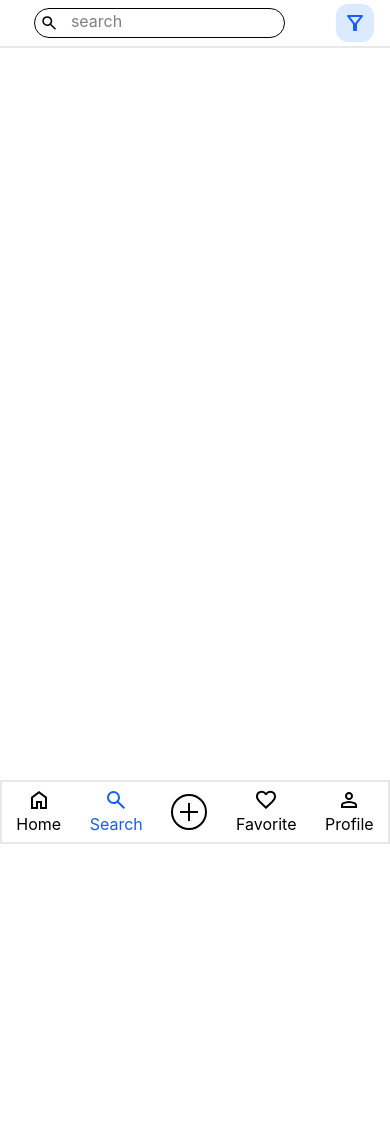
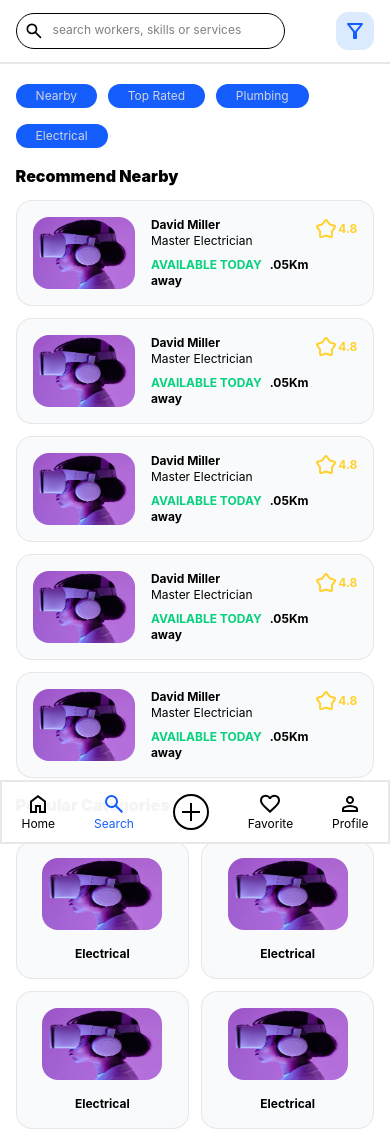
Before and after one commit to Silent-Algorithm/hirer, a website built with Vite: page Frontend/search.html in a window 390 px wide. Shown: the top 1132 px of the page. Before the commit the page ends 844 px from the top, so only its background shows below. Built offline with nearby package versions, Linux system fonts and the light colour scheme.

Commit message:
now if user press or clicks and hold the screen, the taskbar will dissapear, and appear back when the release the click/press. i have completed styling for the search page and made it responsive

```diff
--- a/Frontend/index.html
+++ b/Frontend/index.html
@@ -19,7 +19,7 @@
 
 <header class=" sticky top-0 z-50">
       <!--navBar-->
-  <nav id="navbar" class="dark:bg-[#101010] dark:text-[#cbcbcb] flex items-center justify-between m-0 border-b-2 dark:border-[#202226] border-[#e5e5e5db] px-[4%] py-[1%] sticky top-0 w-full  bg-white">
+  <nav id="navbar" class="dark:bg-[#101010] dark:text-[#cbcbcb] flex items-center justify-between m-0 border-b-2 dark:border-[#202226] border-[#e5e5e5db] px-[4%] py-3 sticky top-0 w-full  bg-white">
     <h1 class="text-2xl sm:text-3xl md:text-4xl lg:text-4xl font-extrabold text-blue-700 dark:text-blue-500">Hirer</h1>
 
 
@@ -30,14 +30,14 @@
 
       <!-- language -->
 
-    <select class="outline-0" name="language" id="language">
+    <select class="outline-0 dark:bg-[#101010]" name="language" id="language">
       <option value="en">English</option>
       <option value="fr">French</option>
     </select>
 
    <!--Theme-->
       <!-- routine icon: -->
-<svg class="fill-[#f6a84f] dark:fill-[#cbcbcb] h-6 sm:h-7 sm:w-7 md:h-8 md:w-8 lg:h-9 lg:w-9" id="toggleTheme" xmlns="http://www.w3.org/2000/svg" height="24px" viewBox="0 -960 960 960" width="24px"><path d="M337.5-463Q311-498 289-537q-5 14-6.5 28.5T281-480q0 83 58 141t141 58q14 0 28.5-2t28.5-6q-39-22-74-48.5T396-396q-32-32-58.5-67ZM567-364.5Q630-328 702-308q-40 51-98 79.5T481-200q-117 0-198.5-81.5T201-480q0-65 28.5-123t79.5-98q20 72 56.5 135T453-452q51 51 114 87.5ZM743-380q-20-5-39.5-11T665-405q8-18 11.5-36.5T680-480q0-83-58.5-141.5T480-680q-20 0-38.5 3.5T405-665q-8-19-13.5-38T381-742q24-9 49-13.5t51-4.5q117 0 198.5 81.5T761-480q0 26-4.5 51T743-380ZM440-840v-120h80v120h-80Zm0 840v-120h80V0h-80Zm323-706-57-57 85-84 57 56-85 85ZM169-113l-57-56 85-85 57 57-85 84Zm671-327v-80h120v80H840ZM0-440v-80h120v80H0Zm791 328-85-85 57-57 84 85-56 57ZM197-706l-84-85 56-57 85 85-57 57Zm199 310Z"/></svg>
+<svg class="fill-[#f6a84f] dark:fill-[#cbcbcb] h-6 sm:h-7 sm:w-7 md:h-8 md:w-8 lg:h-9 lg:w-9 cursor-pointer" id="toggleTheme" xmlns="http://www.w3.org/2000/svg" height="24px" viewBox="0 -960 960 960" width="24px"><path d="M337.5-463Q311-498 289-537q-5 14-6.5 28.5T281-480q0 83 58 141t141 58q14 0 28.5-2t28.5-6q-39-22-74-48.5T396-396q-32-32-58.5-67ZM567-364.5Q630-328 702-308q-40 51-98 79.5T481-200q-117 0-198.5-81.5T201-480q0-65 28.5-123t79.5-98q20 72 56.5 135T453-452q51 51 114 87.5ZM743-380q-20-5-39.5-11T665-405q8-18 11.5-36.5T680-480q0-83-58.5-141.5T480-680q-20 0-38.5 3.5T405-665q-8-19-13.5-38T381-742q24-9 49-13.5t51-4.5q117 0 198.5 81.5T761-480q0 26-4.5 51T743-380ZM440-840v-120h80v120h-80Zm0 840v-120h80V0h-80Zm323-706-57-57 85-84 57 56-85 85ZM169-113l-57-56 85-85 57 57-85 84Zm671-327v-80h120v80H840ZM0-440v-80h120v80H0Zm791 328-85-85 57-57 84 85-56 57ZM197-706l-84-85 56-57 85 85-57 57Zm199 310Z"/></svg>
     </div>
   </nav>
 </header>
@@ -46,10 +46,10 @@
 
   <main id="mainSection" class="-z-10 mt-5 text-sm ">
 
-    <section id="feetSection" class="grid grid-cols-1 md:grid-cols-2 lg:grid-cols-3 gap-4 md:mx-[2%]">
+    <section id="feetSection" class="grid grid-cols-1 md:grid-cols-2 lg:grid-cols-3 gap-4 min-[618px]:mx-[4%]">
        <!-- a feed -->
      <div id="feet">
-       <div class="dark:border-[#2e2d2d]  relative border py-4  border-[#e5e5e5db] md:rounded-xl">
+       <div class="dark:border-[#2e2d2d]  relative border py-4  border-[#e5e5e5db] min-[618px]:rounded-xl">
       <!-- name and proffession -->
       <div class="relative flex justify-between  pb-2 mx-[4%]">
          <div class="flex gap-3">
--- a/Frontend/script.js
+++ b/Frontend/script.js
@@ -1,15 +1,14 @@
-
-
+//Theme mode
 const toggleTheme = document.getElementById('toggleTheme');
 
 if (toggleTheme) {
-
+    //toggle dark and ligh theme
     toggleTheme.addEventListener('click', () => {
         document.documentElement.classList.toggle('dark')
         console.log(document.documentElement.classList.value)
         localStorage.setItem("theme",document.documentElement.classList.value)
     })
-
+//render post
     const feet = document.getElementById('feet')
     const feetSection = document.getElementById('feetSection')
 
@@ -21,32 +20,34 @@ if (toggleTheme) {
 
 }
 
-//toggle taskbar during scroll
+
+//toggle taskbar during scroll and screen holds
    let lastScrollY = scrollY;
 
 const footer = document.querySelector('footer')
 const footerSection = document.getElementById('footerSection')
 
-window.document.addEventListener('scroll', () => {
+let timer
+const startHold = () => {
+    timer = setTimeout(() => {
+        footer.style.display = 'none'
+    },400)
+}
 
-    if (scrollY - lastScrollY >150 || lastScrollY - scrollY >150) {
+const endHold = () => {
+    footer.style.display = 'flex'
+    clearTimeout(timer)
+}
+window.document.addEventListener('pointerdown',startHold);
+window.document.addEventListener('pointerup',endHold)
 
-       footer.style.display = 'none'
-    footerSection.display= 'none'
-        lastScrollY = scrollY;
-    }
+window.document.addEventListener('pointerleave', endHold)
 
-})
-
-window.document.addEventListener('scrollend', () => {
-    footer.style.display = 'flex'
-    footerSection.style.display = 'flex'
-})
 
 //use the same theme in the home page accross all pages
 localStorage.getItem("theme") === 'dark' ? document.documentElement.classList.add('dark') : document.documentElement.classList.remove('dark');
 
-//liten to taskbar icon clicks
+//liten to taskbar's icon clicks
 
 const searchIcon = document.getElementById('searchIcon')
 const homeIcon = document.getElementById('homeIcon')
@@ -73,9 +74,9 @@ createIcon.addEventListener('click', (event) => {
 //track clicked taskbar icon
 
 const page = document.querySelector('title')
-console.log(page.id)
 
 const styleTaskbarIcon = () => {
+
     const footerIcon = document.getElementById('footerIcon');
     const footerIconText = document.getElementById('footerIconText');
 
@@ -84,3 +85,23 @@ const styleTaskbarIcon = () => {
 }
 
 page.id === 'homeIconPage'?styleTaskbarIcon():page.id === 'searchIconPage'?styleTaskbarIcon():page.id === 'createIconPage'?styleTaskbarIcon(): ' '
+
+//render Search page category and recommendation cards
+
+const recommendationCard = document.getElementById('recommendationCard')
+const recommendationSection = document.getElementById('recommendationSection')
+const categoryCard = document.getElementById('categoryCard')
+const categorySection = document.getElementById('categorySection')
+
+if (recommendationCard || categoryCard) {
+    for (let i = 0; i < 4; i++){
+        let newRecommendationCard = document.createElement('div');
+        newRecommendationCard.innerHTML = recommendationCard.innerHTML;
+        recommendationSection.append(newRecommendationCard);
+
+         let newCategoryCard = document.createElement('div');
+        newCategoryCard.innerHTML = categoryCard.innerHTML;
+        categorySection.append(newCategoryCard);
+
+    }
+}
--- a/Frontend/search.html
+++ b/Frontend/search.html
@@ -7,17 +7,21 @@
     <script defer src="script.js"></script>
     <title id="searchIconPage">Hirer-Search</title>
 </head>
-<body class="overflow-x-hidden dark:bg-[#101010] dark:text-[#cbcbcb]">
+<body class="overflow-x-hidden dark:bg-[#101010] dark:text-[#cbcbcb] text-xs sm:text-base">
 
   <header class=" sticky top-0 z-50">
       <!--navBar-->
-  <nav id="navbar" class="dark:bg-[#101010] dark:text-[#cbcbcb] flex items-center justify-between m-0 border-b-2 dark:border-[#202226] border-[#e5e5e5db] px-[4%] py-[1%] sticky top-0 w-full  bg-white">
+  <nav id="navbar" class="dark:bg-[#101010] dark:text-[#cbcbcb] flex items-center justify-between m-0 border-b-2 dark:border-[#202226] border-[#e5e5e5db] px-[4%] py-3 sticky top-0 w-full  bg-white">
 
-    <div class="w-[75%] flex relative items-center pointer-fine:">
+    <div class="w-[75%] flex relative items-center cursor-pointer">
        <!-- search svg icon -->
-      <svg class=" -z-50 h-5 w-5 min-[400px]:w-7 min-[400px]:left-9 min-[400px]:h-7 relative left-6 max-w-full dark:fill-[#cbcbcb]" xmlns="http://www.w3.org/2000/svg" viewBox="0 -960 960 960"  fill="black"><path d="M784-120 532-372q-30 24-69 38t-83 14q-109 0-184.5-75.5T120-580q0-109 75.5-184.5T380-840q109 0 184.5 75.5T640-580q0 44-14 83t-38 69l252 252-56 56ZM380-400q75 0 127.5-52.5T560-580q0-75-52.5-127.5T380-760q-75 0-127.5 52.5T200-580q0 75 52.5 127.5T380-400Z"/></svg>
 
-      <input name="search" class=" z-50 border dark:border-white border-[black] rounded-3xl pl-9 min-[400px]:pl-19  w-full outline-0 pb-1 pr-4 min-[400px]:h-9 md:h-10 sm:rounded-3xl lg:h-11" type="search" placeholder="search">
+
+      <input name="search" class=" z-50 border dark:border-white border-[black] rounded-3xl pl-9 min-[400px]:pl-12  w-full outline-0 pb-1 pr-4 h-9 md:h-10 sm:rounded-3xl lg:h-11 " type="search" placeholder="search workers, skills or services ">
+
+      <div class=" absolute">
+           <svg class=" -z-50 h-5 w-5 min-[400px]:w-7 min-[400px]:left-3 min-[400px]:h-7  relative left-2 max-w-full dark:fill-[#cbcbcb] cursor-pointer" xmlns="http://www.w3.org/2000/svg" viewBox="0 -960 960 960"  fill="black"><path d="M784-120 532-372q-30 24-69 38t-83 14q-109 0-184.5-75.5T120-580q0-109 75.5-184.5T380-840q109 0 184.5 75.5T640-580q0 44-14 83t-38 69l252 252-56 56ZM380-400q75 0 127.5-52.5T560-580q0-75-52.5-127.5T380-760q-75 0-127.5 52.5T200-580q0 75 52.5 127.5T380-400Z"/></svg>
+      </div>
 
     </div>
 
@@ -30,8 +34,59 @@
 
     <main class="">
         <section>
+          <div class="flex items-center justify-start gap-[3%] flex-wrap pt-5 mx-[4%] gap-y-4">
+            <button class="bg-blue-600 text-gray-300 border-0 rounded-2xl px-5 py-1  cursor-pointer">Nearby</button>
+            <button class="bg-blue-600 text-gray-300 border-0 rounded-2xl px-5 py-1  cursor-pointer ">Top Rated</button>
+            <button class="bg-blue-600 text-gray-300 border-0 rounded-2xl px-5 py-1  cursor-pointer ">Plumbing</button>
+            <button class="bg-blue-600 text-gray-300 border-0 rounded-2xl px-5 py-1  cursor-pointer ">Electrical</button>
+          </div>
+        </section>
 
+        <section class=" m-[4%]">
+          <h2 class="font-black pb-3 text-base min-[468px]:text-xl md:text-2xl ">Recommend Nearby</h2>
+          <div id="recommendationSection" class="grid grid-cols-1  lg:grid-cols-2 gap-3">
+
+            <!-- Recommendation Cards -->
+             <div id="recommendationCard">
+                           <div  class="bg-gray-50 border border-[#e5e5e5db] p-4 flex justify-between w-full rounded-2xl dark:bg-[#101010] dark:border-[#2e2d2d] ">
+              <div class="gap-4 flex">
+                <img class=" h-18 w-30 min-[460px]:h-20 min-[460px]:w-35 rounded-2xl" src="src/assets/person.png" alt="">
+
+                <div>
+                  <h5 class=" font-bold">David Miller</h5>
+                  <p>Master Electrician</p>
+                  <p class="pt-2"> <span class="text-[#05d17cfe] font-bold">AVAILABLE TODAY</span><span class="pl-2 font-bold">.05Km away</span></p>
+                </div>
+              </div>
+              <div class="flex font-bold text-amber-300 justify-center h-fit items-center">
+                <!-- kid star icon: -->
+<svg class=" fill-amber-300" xmlns="http://www.w3.org/2000/svg" height="24px" viewBox="0 -960 960 960" width="24px" ><path d="m305-704 112-145q12-16 28.5-23.5T480-880q18 0 34.5 7.5T543-849l112 145 170 57q26 8 41 29.5t15 47.5q0 12-3.5 24T866-523L756-367l4 164q1 35-23 59t-56 24q-2 0-22-3l-179-50-179 50q-5 2-11 2.5t-11 .5q-32 0-56-24t-23-59l4-165L95-523q-8-11-11.5-23T80-570q0-25 14.5-46.5T135-647l170-57Zm49 69-194 64 124 179-4 191 200-55 200 56-4-192 124-177-194-66-126-165-126 165Zm126 135Z"/></svg>
+<p>4.8</p>
+              </div>
+
+             </div>
+             </div>
+          </div>
         </section>
+
+          <section class=" m-[4%]">
+          <h2 class="font-black pb-6 text-base min-[468px]:text-xl md:text-2xl ">Popular Categories</h2>
+          <div id="categorySection" class="grid grid-cols-2  lg:grid-cols-3 gap-3">
+
+            <!-- populater category Cards -->
+          <div id="categoryCard">
+            <div  class="bg-gray-50 border border-[#e5e5e5db] p-4 flex justify-between w-full rounded-2xl dark:bg-[#101010] dark:border-[#2e2d2d] ">
+              <div class="gap-4 flex flex-col items-center justify-center w-full">
+                <img class=" h-18 w-30 min-[460px]:h-20 min-[460px]:w-35 rounded-2xl" src="src/assets/person.png" alt="">
+
+                  <h5 class=" font-bold">Electrical</h5>
+              </div>
+             </div>
+             </div>
+
+          </div>
+        </section>
+
     </main>
 
 
```
